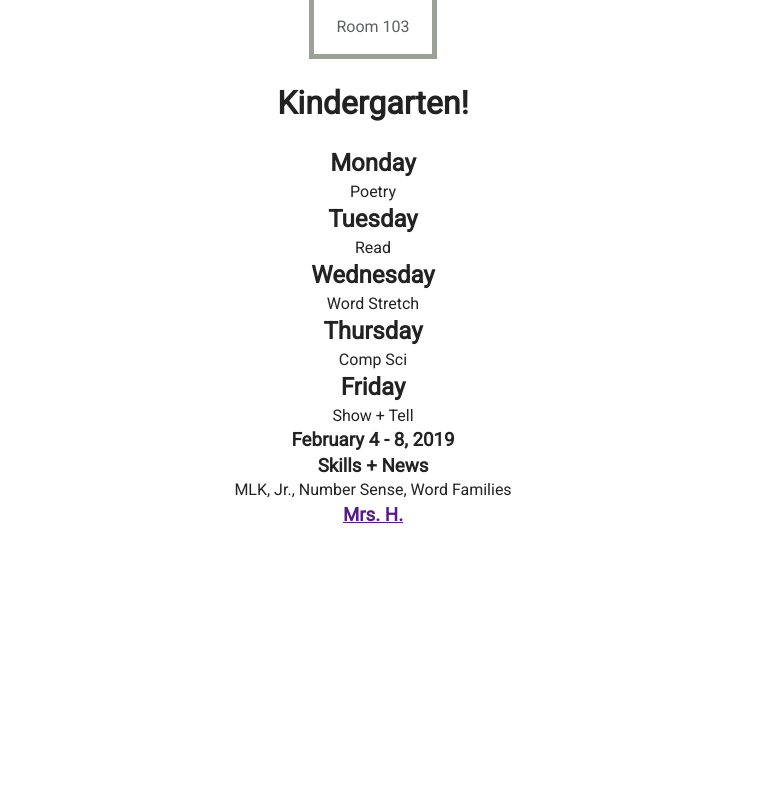
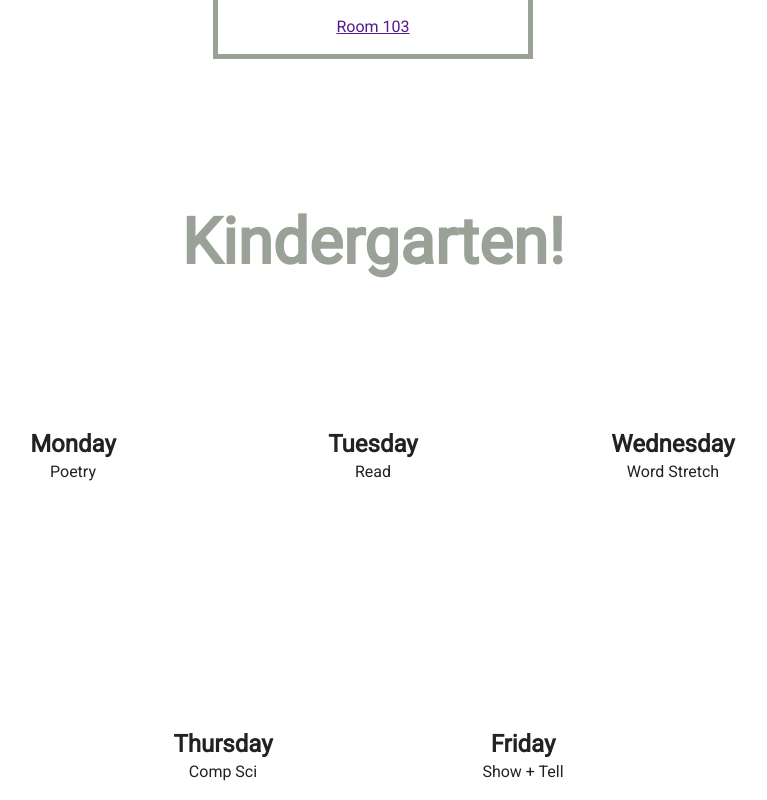
Before and after one commit to BetsL/skills-and-news, a plain HTML site: page index.html in a window 1280 px wide. Shown: the top 800 px of the page, without its empty margins (267-1034 px from the left). Drawn offline with nearby package versions, Linux system fonts and the light colour scheme.

Commit message:
general structure-styles complete

```diff
--- a/css/main.css
+++ b/css/main.css
@@ -126,8 +126,53 @@ body  {
     border-top: none;
     display: flex;
     justify-content: center;
-    padding: 1em;
-    width: 10%;
+    align-items: center;
+    flex-flow: row wrap;
+    padding: 0.5em;
+    width: 25%;
+    /*height: 10%;*/
+}
+
+.room103-portal {
+    display: flex;
+    justify-content: center;
+    padding: inherit;
+}
+
+.header-container {
+    color: #9AA197;
+    display: flex;
+    justify-content: center;
+    font-size: 2em;
+    padding: 3em;
+}
+
+/*.header {
+    display: flex;
+    justify-content: center;
+}
+
+.header h1  {
+    font-size: 1.5rem;
+}*/
+
+.week-grid-container  {
+    display: flex;
+    justify-content: center;
+}
+
+.day-grid {
+    width: 900px;
+    display: flex;
+    justify-content: center;
+    align-items: center;
+    flex-flow: row wrap;
+}
+
+.day-grid-item  {
+    border: 1px solid #fff;
+    width: 300px;
+    height: 300px;
 }
 
 
--- a/index.html
+++ b/index.html
@@ -28,7 +28,7 @@
       <nav>
           <div class="menu-container">
               <div class="link">
-                  <div class="room103-portal">Room 103</div>
+                  <div class="room103-portal"><a href="">Room 103</a></div>
               </div>
           </div>
       </nav>
```
